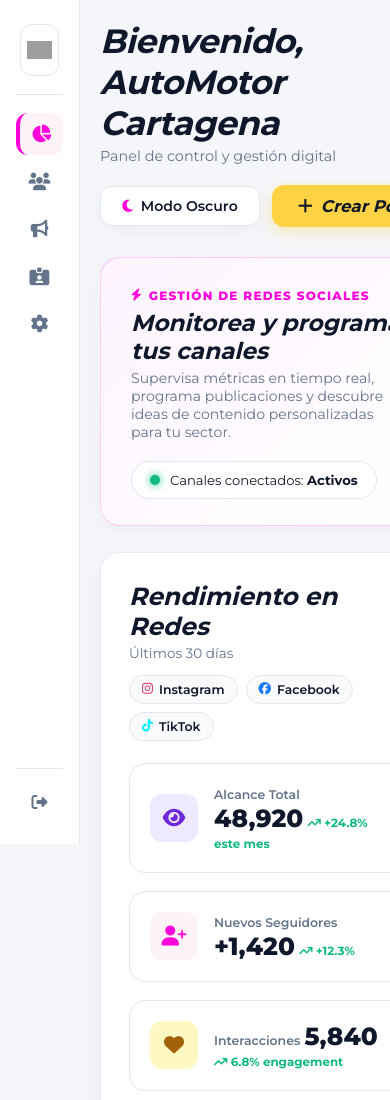
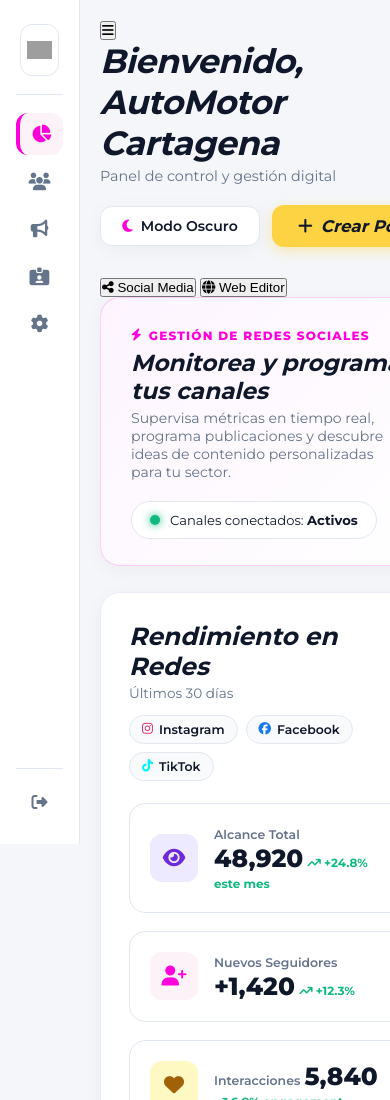
Before and after one commit to SamuelLozanoMontalvo/magumcreatorstudiopro, a plain HTML site: page frontend/dashboard.html in a window 390 px wide. Shown: the top 1100 px of the page. Drawn offline with Linux system fonts and the light colour scheme; grey boxes are pictures that could not be loaded.

Commit message:
responsive

```diff
--- a/frontend/dashboard.html
+++ b/frontend/dashboard.html
@@ -12,6 +12,9 @@
   <link rel="stylesheet" href="css/dashboard.css">
 </head>
 <body class="dashboard-body">
+
+  <!-- Telón de fondo para menú móvil -->
+  <div class="sidebar-backdrop" id="sidebar-backdrop"></div>
 
   <div class="app-layout">
 
@@ -105,9 +108,16 @@
     <main class="main-content">
 
       <header class="topbar">
-        <div class="topbar-welcome">
-          <h1 class="welcome-title">Bienvenido, <span id="topbar-account-name">AutoMotor Cartagena</span></h1>
-          <p class="welcome-subtitle">Panel de control y gestión digital</p>
+        <div class="topbar-left-group">
+          <!-- Botón menú móvil (hamburguesa) -->
+          <button id="btn-sidebar-toggle" class="btn-sidebar-toggle" type="button" aria-label="Abrir menú de navegación">
+            <i class="fa-solid fa-bars"></i>
+          </button>
+
+          <div class="topbar-welcome">
+            <h1 class="welcome-title">Bienvenido, <span id="topbar-account-name">AutoMotor Cartagena</span></h1>
+            <p class="welcome-subtitle">Panel de control y gestión digital</p>
+          </div>
         </div>
 
         <div class="topbar-actions">
@@ -126,6 +136,18 @@
 
         </div>
       </header>
+
+      <!-- Selector de pestañas para móvil y desktop: acceso directo a Social Media y Web Editor -->
+      <nav class="marketing-tabs-nav" aria-label="Módulos de Marketing">
+        <button type="button" class="tab-btn active" data-view="view-marketing-social" id="tab-btn-social">
+          <i class="fa-solid fa-share-nodes"></i>
+          <span>Social Media</span>
+        </button>
+        <button type="button" class="tab-btn" data-view="view-marketing-web" id="tab-btn-web">
+          <i class="fa-solid fa-globe"></i>
+          <span>Web Editor</span>
+        </button>
+      </nav>
 
       <!-- Vista Social Media -->
       <div id="view-marketing-social" class="tab-view active">
```
